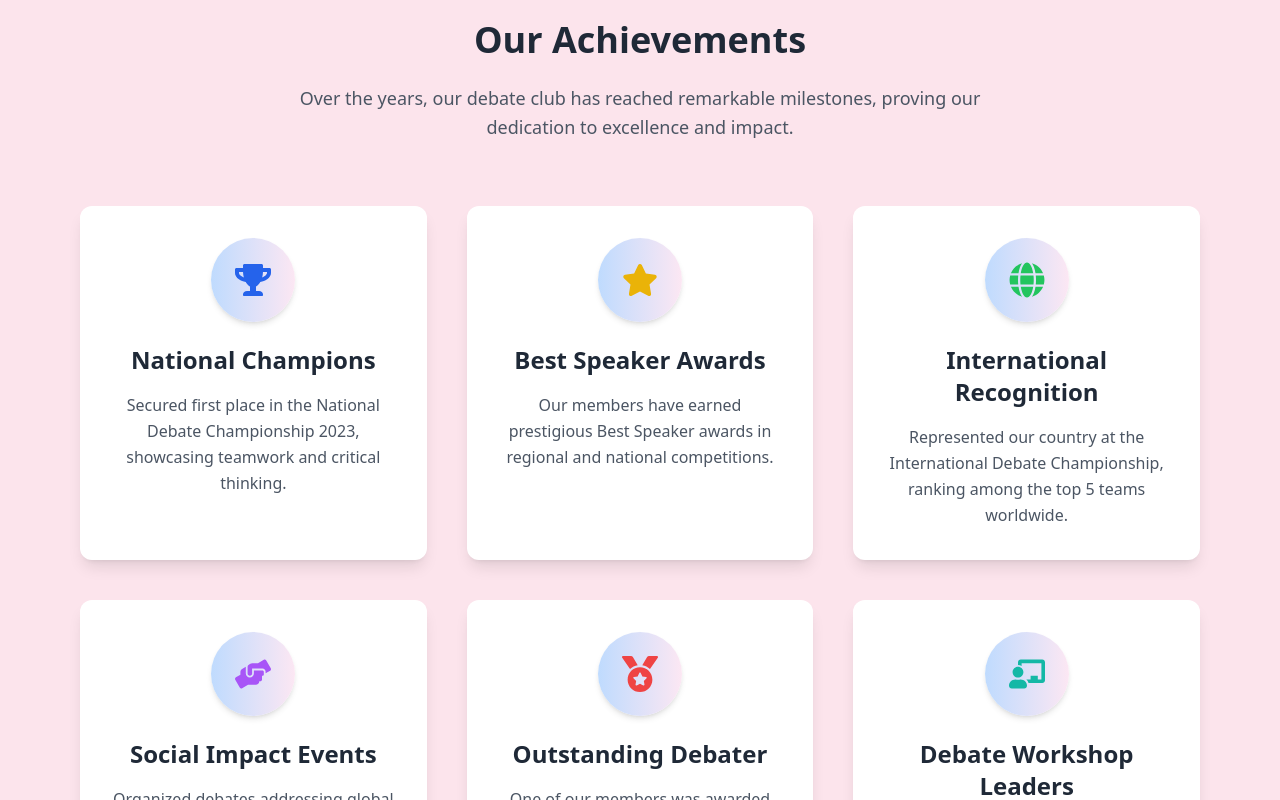
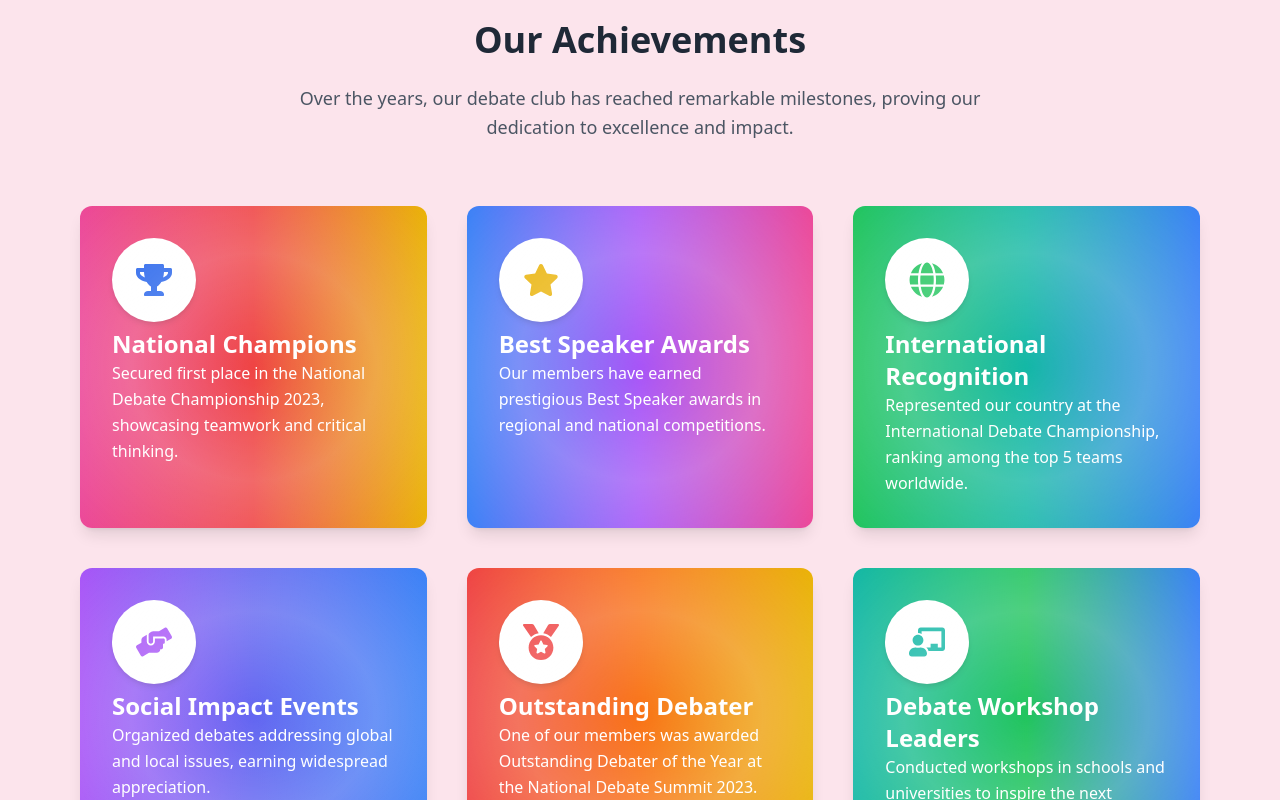
Before and after one commit to SNbappy/justdc, a React (Vite) app: page / in a window 1280 px wide. Shown: the part 2220-3020 px from the top of the page. Built offline with nearby package versions, Linux system fonts and the light colour scheme.

Commit message:
In the achivement section added 3d effect for large device

```diff
--- a/src/components/Home/AchievmentsSection.jsx
+++ b/src/components/Home/AchievmentsSection.jsx
@@ -16,36 +16,42 @@ const AchievementsSection = () => {
             description:
                 "Secured first place in the National Debate Championship 2023, showcasing teamwork and critical thinking.",
             icon: <FaTrophy className="text-4xl text-blue-600" />,
+            bgClass: "bg-gradient-to-r from-pink-500 via-red-500 to-yellow-500",
         },
         {
             title: "Best Speaker Awards",
             description:
                 "Our members have earned prestigious Best Speaker awards in regional and national competitions.",
             icon: <FaStar className="text-4xl text-yellow-500" />,
+            bgClass: "bg-gradient-to-r from-blue-500 via-purple-500 to-pink-500",
         },
         {
             title: "International Recognition",
             description:
                 "Represented our country at the International Debate Championship, ranking among the top 5 teams worldwide.",
             icon: <FaGlobe className="text-4xl text-green-500" />,
+            bgClass: "bg-gradient-to-r from-green-500 via-teal-500 to-blue-500",
         },
         {
             title: "Social Impact Events",
             description:
                 "Organized debates addressing global and local issues, earning widespread appreciation.",
             icon: <FaHandsHelping className="text-4xl text-purple-500" />,
+            bgClass: "bg-gradient-to-r from-purple-500 via-indigo-500 to-blue-500",
         },
         {
             title: "Outstanding Debater",
             description:
                 "One of our members was awarded Outstanding Debater of the Year at the National Debate Summit 2023.",
             icon: <FaMedal className="text-4xl text-red-500" />,
+            bgClass: "bg-gradient-to-r from-red-500 via-orange-500 to-yellow-500",
         },
         {
             title: "Debate Workshop Leaders",
             description:
                 "Conducted workshops in schools and universities to inspire the next generation of debaters.",
             icon: <FaChalkboardTeacher className="text-4xl text-teal-500" />,
+            bgClass: "bg-gradient-to-r from-teal-500 via-green-500 to-blue-500",
         },
     ];
 
@@ -74,7 +80,7 @@ const AchievementsSection = () => {
                     className="relative w-full h-[400px] sm:h-auto"
                     {...swipeHandlers}
                 >
-                    {/* Cards on Small Screens (1 Card visible at a time with stacked effect) */}
+                    {/* Cards on Small Screens (Original Swipe Effect) */}
                     <div className="relative w-full h-full sm:hidden">
                         {achievements.map((achievement, index) => (
                             <div
@@ -114,33 +120,50 @@ const AchievementsSection = () => {
                         ))}
                     </div>
 
-
                     {/* Cards on Large Screens (Grid layout with 3 cards per row) */}
                     <div className="hidden grid-cols-3 gap-10 sm:grid">
                         {achievements.map((achievement, index) => (
                             <div
                                 key={index}
-                                className="p-8 space-y-4 text-center transition-all duration-500 transform bg-white shadow-lg rounded-xl hover:scale-105 hover:shadow-2xl hover:bg-gradient-to-r hover:from-blue-100 hover:to-purple-200"
+                                className={`relative p-8 text-white shadow-lg rounded-xl overflow-hidden ${achievement.bgClass} hover:scale-105 transition-all`}
                             >
                                 {/* Icon */}
-                                <div className="inline-block p-6 rounded-full shadow-md bg-gradient-to-r from-blue-200 to-pink-100">
+                                <div className="inline-block p-6 bg-white rounded-full shadow-md">
                                     {achievement.icon}
                                 </div>
 
                                 {/* Title */}
-                                <h3 className="text-2xl font-semibold text-gray-800">
+                                <h3 className="text-2xl font-semibold">
                                     {achievement.title}
                                 </h3>
 
                                 {/* Description */}
-                                <p className="leading-relaxed text-gray-600">
+                                <p className="leading-relaxed">
                                     {achievement.description}
                                 </p>
+
+                                {/* Animated Effect */}
+                                <div className="absolute inset-0 opacity-20 animate-spin-slow bg-[radial-gradient(ellipse_at_center,_var(--tw-gradient-stops))] from-transparent via-white to-transparent"></div>
                             </div>
                         ))}
                     </div>
                 </div>
             </div>
+
+            {/* CSS for Animations */}
+            <style jsx>{`
+                @keyframes spin-slow {
+                    from {
+                        transform: rotate(0deg);
+                    }
+                    to {
+                        transform: rotate(360deg);
+                    }
+                }
+                .animate-spin-slow {
+                    animation: spin-slow 10s linear infinite;
+                }
+            `}</style>
         </div>
     );
 };
```
